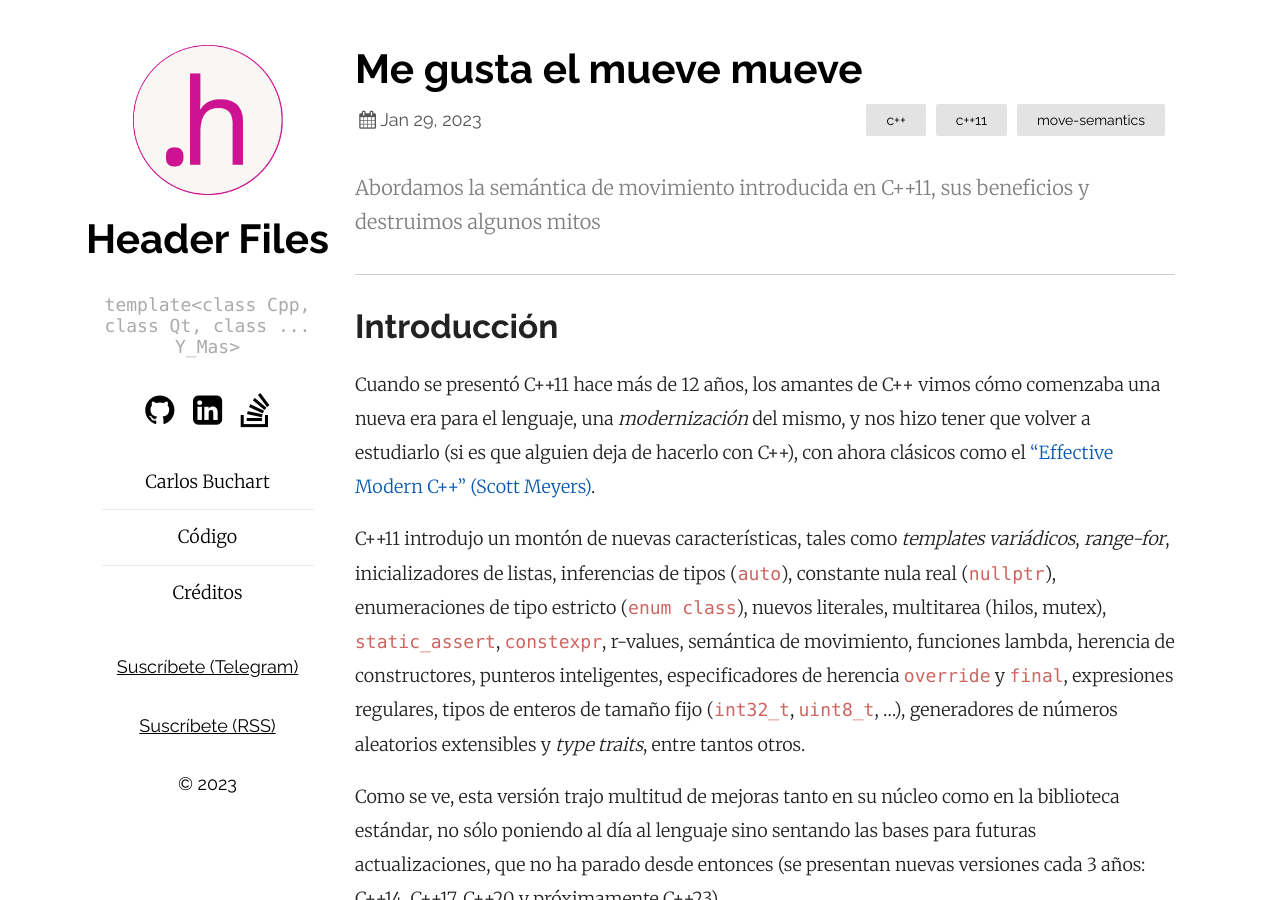
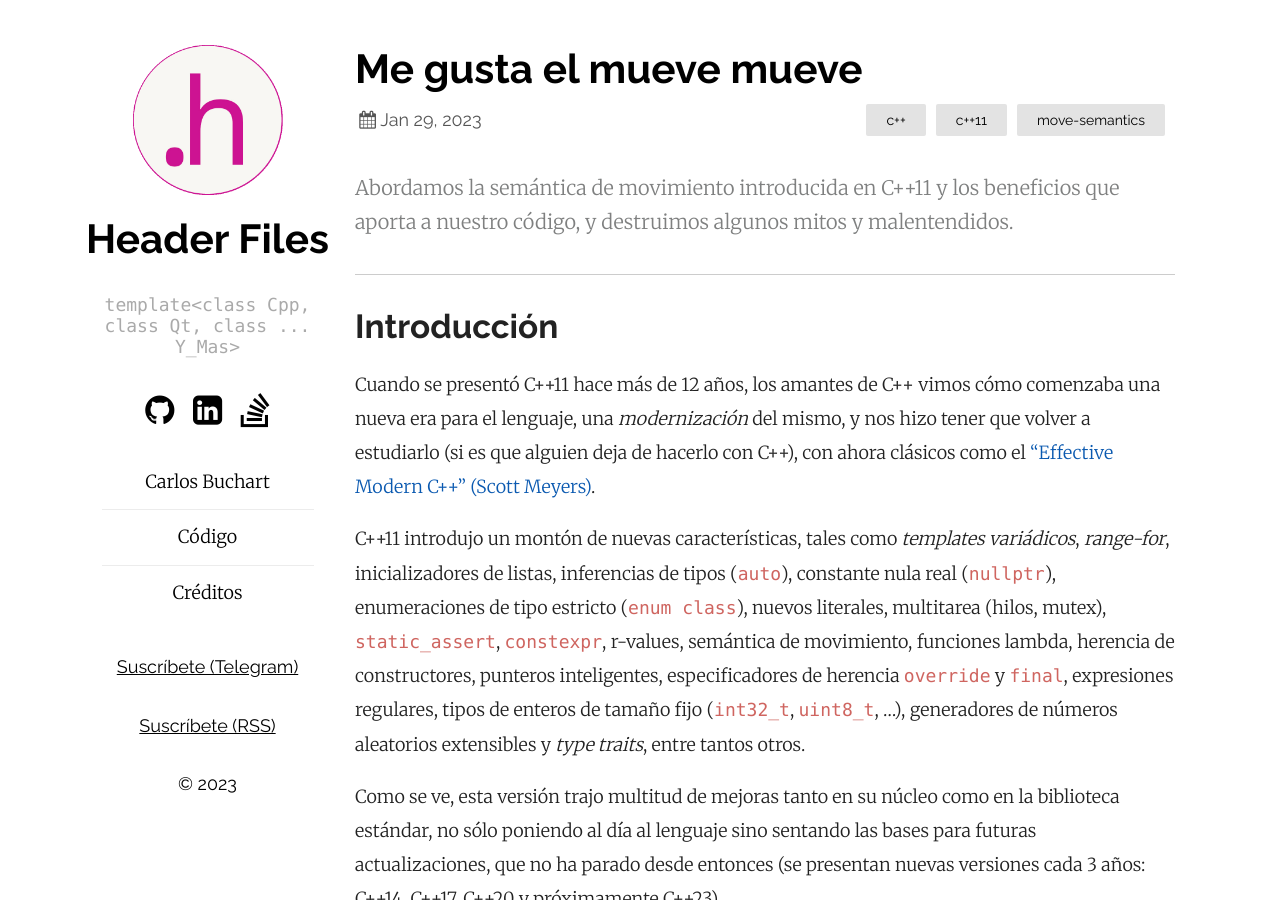
Before and after one commit to BlogHeaderFiles/BlogHeaderFiles.github.io, a Jekyll site: the page built from _posts/2023-01-29-i-like-to-move-it.md, in a window 1280 px wide and 900 px high. Built offline with Jekyll 4.4.1, drawn with Linux system fonts in a browser that asks for light colours; nearby versions of some CDN libraries; comment, search, counter and statistics services are not loaded.

Commit message:
Improve excerptr

```diff
--- a/_posts/2023-01-29-i-like-to-move-it.md
+++ b/_posts/2023-01-29-i-like-to-move-it.md
@@ -5,7 +5,7 @@ author: Carlos Buchart
 layout: post
 permalink: /2023/01/29/i-like-to-move-it
 image: /assets/images/featured/move.jpg
-excerpt: Abordamos la semántica de movimiento introducida en C++11, sus beneficios y destruimos algunos mitos
+excerpt: Abordamos la semántica de movimiento introducida en C++11 y los beneficios que aporta a nuestro código, y destruimos algunos mitos y malentendidos.
 categories: c++ c++11 move-semantics
 ---
 ## Introducción
```
